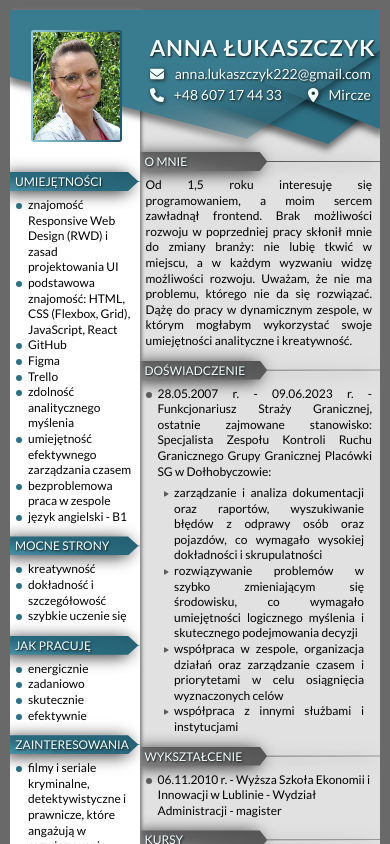
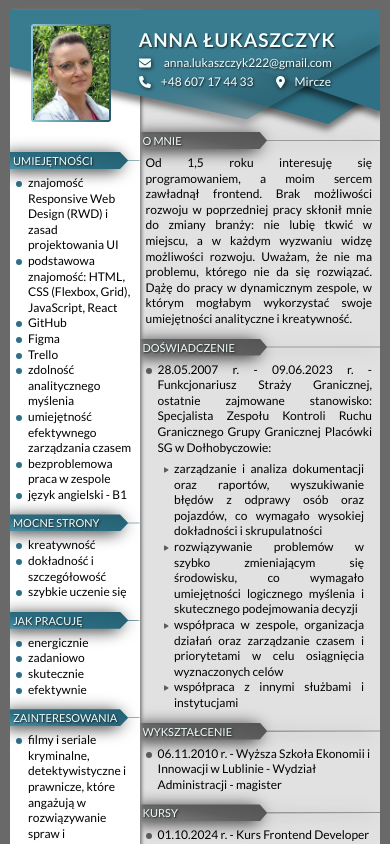
Before and after one commit to AnnaLukaszczyk/CV-AnnaLukaszczyk, a React (Create React App) app: page / in a window 390 px wide. Shown: the top 844 px of the page. Built offline with nearby package versions, Linux system fonts and the light colour scheme.

Commit message:
added styles for "mobileMedium" breakpoint

```diff
--- a/src/common/Section/styled.js
+++ b/src/common/Section/styled.js
@@ -191,4 +191,31 @@ export const SectionTitle = styled.h2`
 		0% 100%
 	)`};
 	}
+
+	@media (max-width: ${({ theme }) => theme.breakpoints.mobileMedium}px) {
+		padding: 2px 3px;
+		font-size: 11px;
+		clip-path: ${({ $isMain }) =>
+			$isMain
+				? `polygon(
+		0 0,
+		50% 0,
+		53% 48%,
+		100% 48%,
+		100% 51%,
+		53% 52%,
+		50% 100%,
+		0% 100%
+	)`
+				: `polygon(
+		0 0,
+		110px 0,
+		118px 48%,
+		100% 48%,
+		100% 51%,
+		118px 52%,
+		110px 100%,
+		0% 100%
+	)`};
+	}
 `;
--- a/src/features/Aside/styled.js
+++ b/src/features/Aside/styled.js
@@ -19,4 +19,8 @@ export const StyledAside = styled.aside`
 	@media (max-width: ${({ theme }) => theme.breakpoints.mobile}px) {
 		padding-top: 150px;
 	}
+
+	@media (max-width: ${({ theme }) => theme.breakpoints.mobileMedium}px) {
+		padding-top: 130px;
+	}
 `;
--- a/src/features/Footer/styled.js
+++ b/src/features/Footer/styled.js
@@ -86,4 +86,8 @@ export const Info = styled.p`
 	@media (max-width: ${({ theme }) => theme.breakpoints.tabletSmall}px) {
 		font-size: 8px;
 	}
+
+	@media (max-width: ${({ theme }) => theme.breakpoints.mobileMedium}px) {
+		font-size: 7px;
+	}
 `;
--- a/src/features/Header/styled.js
+++ b/src/features/Header/styled.js
@@ -24,6 +24,10 @@ export const Layers = styled.div`
 
 	@media (max-width: ${({ theme }) => theme.breakpoints.mobile}px) {
 		height: 134px;
+	}
+
+	@media (max-width: ${({ theme }) => theme.breakpoints.mobileMedium}px) {
+		height: 114px;
 	}
 `;
 
@@ -70,6 +74,10 @@ export const Data = styled.div`
 	@media (max-width: ${({ theme }) => theme.breakpoints.tabletLarge}px) {
 		left: 5.5vw;
 	}
+
+	@media (max-width: ${({ theme }) => theme.breakpoints.mobileLarge}px) {
+		top: 14px;
+	}
 `;
 
 export const PhotoBackground = styled.div`
@@ -99,6 +107,11 @@ export const PhotoBackground = styled.div`
 		height: 112px;
 		width: 91px;
 	}
+
+	@media (max-width: ${({ theme }) => theme.breakpoints.mobileMedium}px) {
+		height: 98px;
+		width: 80px;
+	}
 `;
 
 export const Photo = styled.img`
@@ -119,6 +132,11 @@ export const Photo = styled.img`
 		height: 108px;
 		width: 87px;
 	}
+
+	@media (max-width: ${({ theme }) => theme.breakpoints.mobileMedium}px) {
+		height: 94px;
+		width: 76px;
+	}
 `;
 
 export const NameAndContact = styled.div`
@@ -135,6 +153,10 @@ export const NameAndContact = styled.div`
 
 	@media (max-width: ${({ theme }) => theme.breakpoints.mobile}px) {
 		margin-left: 7vw;
+	}
+
+	@media (max-width: ${({ theme }) => theme.breakpoints.mobileMedium}px) {
+		font-size: 12px;
 	}
 `;
 
@@ -158,6 +180,10 @@ export const Name = styled.h1`
 
 	@media (max-width: ${({ theme }) => theme.breakpoints.mobile}px) {
 		font-size: 22px;
+	}
+
+	@media (max-width: ${({ theme }) => theme.breakpoints.mobileMedium}px) {
+		font-size: 19px;
 	}
 `;
 
@@ -187,4 +213,8 @@ export const Address = styled.p`
 	@media (max-width: ${({ theme }) => theme.breakpoints.tabletSmall}px) {
 		margin-left: 26px;
 	}
+
+	@media (max-width: ${({ theme }) => theme.breakpoints.mobileMedium}px) {
+		margin-left: 22px;
+	}
 `;
--- a/src/features/Main/styled.js
+++ b/src/features/Main/styled.js
@@ -14,8 +14,13 @@ export const StyledMain = styled.main`
 	@media (max-width: ${({ theme }) => theme.breakpoints.tabletSmall}px) {
 		padding-top: 140px;
 	}
+
 	@media (max-width: ${({ theme }) => theme.breakpoints.mobile}px) {
 		padding-top: 130px;
+	}
+
+	@media (max-width: ${({ theme }) => theme.breakpoints.mobileMedium}px) {
+		padding-top: 110px;
 	}
 `;
 
```
